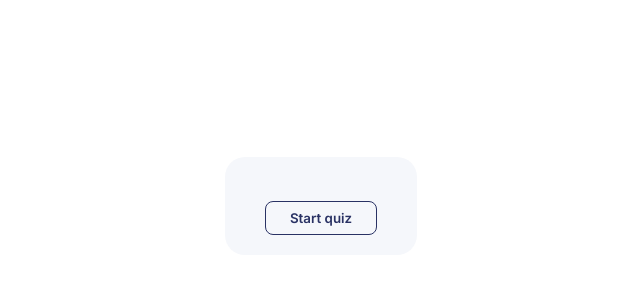
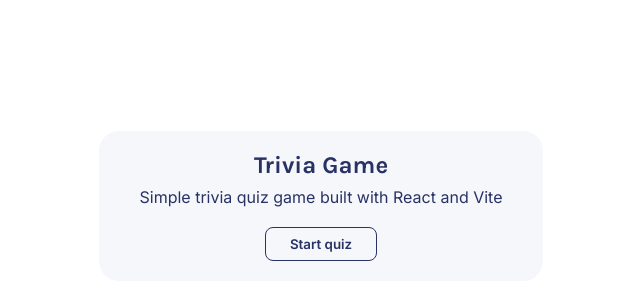
Before and after one commit to paulius-misevicius/trivia-game, a React (Vite) app: page / in a window 1280 px wide. Shown: the part 194-494 px from the top of the page, without its empty margins (319-959 px from the left). Built offline with nearby package versions, Linux system fonts and the light colour scheme.

Commit message:
Add basic intro screen and improve conditional rendering between game states

```diff
--- a/src/App.jsx
+++ b/src/App.jsx
@@ -82,17 +82,27 @@
     <GameStateContext.Provider value={{gameState, GAME_STATE}}>
       <main>
         {gameState === GAME_STATE.LOADING ? loadSpinner :
-          <form action={submitQuiz}>
-            <div>
-              {questionsToRender}
-            </div>
-            {gameState === GAME_STATE.STARTED && <button className="submit-btn">Check answers</button>}
-          </form>
+          <>
+            {gameState === GAME_STATE.INTRO &&
+              <section className="intro-section">
+                <h1>Trivia Game</h1>
+                <p className="intro-description">Simple trivia quiz game built with React and Vite</p>
+                <button className="get-questions-btn" onClick={getQuestions}>Start quiz</button>
+              </section>}
+            {gameState === GAME_STATE.STARTED || GAME_STATE.FINISHED ?
+              <form action={submitQuiz}>
+                <div>
+                  {questionsToRender}
+                </div>
+                {gameState === GAME_STATE.STARTED && <button className="submit-btn">Check answers</button>}
+              </form> : null}
+            {gameState === GAME_STATE.FINISHED &&
+              <section className="score-section">
+                <p className="score">You scored {userScore}/{questions.length} correct answers</p>
+                <button className="get-questions-btn" onClick={getQuestions}>Play again</button>
+              </section>}
+          </>
         }
-        <section className="score-section">
-          {gameState === GAME_STATE.FINISHED && <p className="score">You scored {userScore}/{questions.length} correct answers</p>}
-          {gameState !== GAME_STATE.STARTED && <button className="get-questions-btn" onClick={getQuestions}>Start quiz</button>}
-        </section>
       </main>
     </GameStateContext.Provider>
   )
--- a/src/index.css
+++ b/src/index.css
@@ -39,6 +39,11 @@
   align-items: center;
   justify-content: center;
 }
+h1 {
+  font-family: 'Karla', sans-serif;
+  font-weight: 700;
+  margin-bottom: 8px;
+}
 h2 {
   font-family: 'Karla', sans-serif;
   font-weight: 700;
@@ -47,6 +52,13 @@
   font-family: 'Inter', sans-serif;
   cursor: pointer;
   border: none;
+}
+
+.intro-section {
+  text-align: center;
+}
+.intro-description {
+  margin-bottom: 20px;
 }
 
 .question-component {
```
